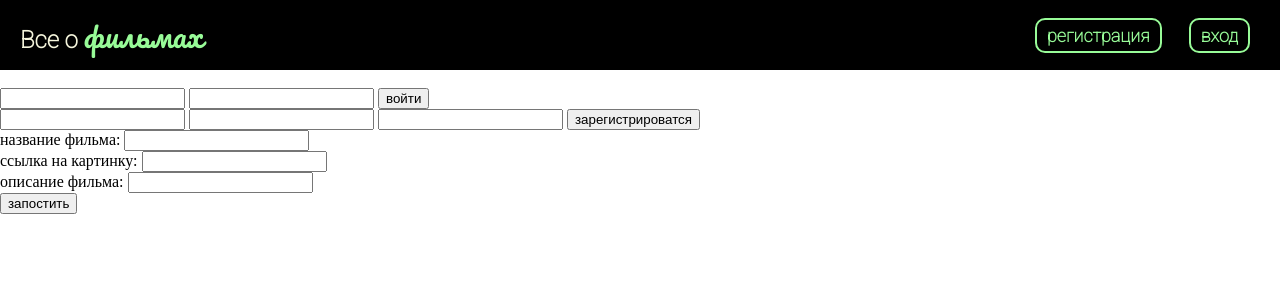
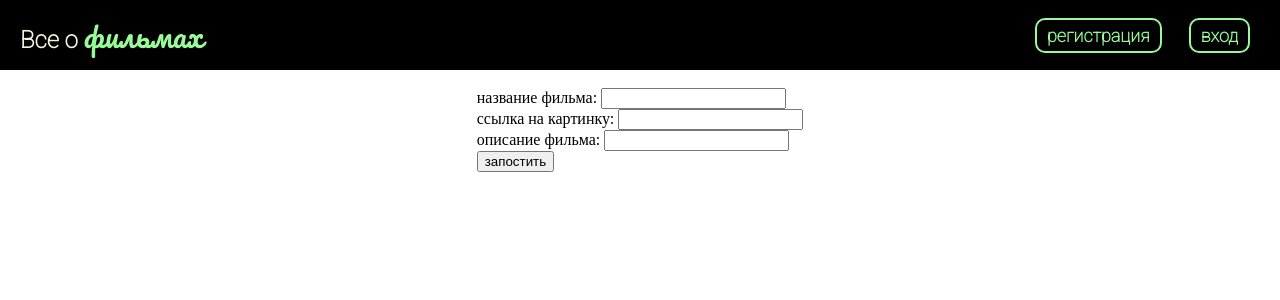
Before and after one commit to YraShlyapin/Flask, a Flask app: page / in a window 1280 px wide. Shown: the top 300 px of the page. Run offline with Flask 2, Linux system fonts and the light colour scheme; data that the repository does not hold is empty.

Commit message:
доработка окна а так же логика открывания нового

```diff
--- a/app.py
+++ b/app.py
@@ -1,4 +1,5 @@
 import os
+from select import select
 from unittest import result
 from flask import Flask, redirect, render_template, url_for, request
 from db.main import check_password, get_User, init_db_app, get_db, add_entities, delete_entitie,add_User
@@ -48,5 +49,13 @@ def log_in():
         return redirect(url_for('main'))
     return redirect(url_for('main'))
 
+@app.route("/card/<movie>")
+def card(movie):
+    db = get_db()
+    select = db.execute("SELECT * FROM movie where title = ?",(str(movie),)).fetchall()[0]
+    if select!=None:
+        return render_template("movieSeen.html",all = select, ban_reg=False)
+    return redirect(url_for('not404'))
+
 if __name__ == "__main__":
     app.run(debug=True)
--- a/templates/card.html
+++ b/templates/card.html
@@ -2,12 +2,14 @@
 
 {%block content%}
     {%if all%}
+    <div id="content">
         {%for item in all %}
-            <a href="#" class="card">
+        <!-- coo9 -->
+            <a href="card/{{item.title}}" class="card">
                 <div>
                     {{item.id}}
                     <h1>{{item.title}}</h1>
-                    <img src="{{item.url_}}" alt="" width="200px">
+                    <img src="{{ item.url_ }}" alt="" width="200px">
 <!--                    <p>{{item.text_}}</p>-->
                 </div>
                 <form action="{{url_for('delete_movie')}}" method="post">
@@ -27,5 +29,13 @@
                 }
             </style>
         {%endfor%}
+    </div>
     {%endif%}
 {% endblock %}
+<style>
+    #content{
+        display: flex;
+        flex-wrap: wrap;
+        justify-content: space-around;
+    }
+</style>
--- a/templates/gallery.html
+++ b/templates/gallery.html
@@ -8,20 +8,8 @@
 
 {% include 'header.html' with context %}
 
-    <form action="{{url_for('log_in')}}" method="post">
-        <input type="text" name="name">
-        <input type="text" name="password">
-        <button type="submit">войти</button>
-    </form>
-
-    <form action="{{url_for('add_user')}}" method="post">
-        <input type="text" name="name">
-        <input type="text" name="password">
-        <input type="text">
-        <button type="submit">зарегистрироватся</button>
-    </form>
-
-    <form action="{{ url_for('add_movie') }}" method="post" id="block">
+    <form action="{{ url_for('add_movie') }}" method="post" id="block" style="display: flex;justify-content: center;">
+        <div>
             <label>
                 название фильма:
                 <input type="text" name="title" id="">
@@ -37,12 +25,12 @@
             </label>
 
             <button type="submit">запостить</button>
+        </div>
     </form>
 
-    <div id="content">
+
         {%block content%}
         {%endblock%}
-    </div>
 </body>
 <style>
     #block label{
@@ -52,10 +40,6 @@
     #block input{
         right: 0;
     }
-    #content{
-        display: flex;
-        flex-wrap: wrap;
-        justify-content: space-around;
-    }
+
 </style>
 </html>
--- a/templates/header.html
+++ b/templates/header.html
@@ -51,10 +51,10 @@
                         <label for="passord">введите пароль</label>
                     </div>
                     <div>
-                        <input type="text" id="passord" class="valudebl" autocomplete="off" pattern="[A-Z]">
+                        <input type="text" id="passord" class="valudebl" autocomplete="off">
                         <label for="passord">повторите пароль</label>
                     </div>
-                    <button type="submit" class="posts">войти</button>
+                    <button type="submit" class="posts">зарегистрироватся</button>
                 </form>
             </div>
         </div>
@@ -72,6 +72,15 @@
         }
         else{
             validebl.classList.remove('active')
+        }
+    },10)
+    const second = validebls[validebls.length-1]
+    const first = validebls[validebls.length-2]
+    setInterval(()=>{
+        if (second.value==first.value){
+            second.classList.remove('dead')
+        }else {
+            second.classList.add('dead')
         }
     },10)
 </script>
@@ -328,4 +337,7 @@
     :root {
         ---green:#98FB98;
     }
+    .dead{
+        background-color: red;
+    }
 </style>
--- /dev/null
+++ b/templates/movieSeen.html
@@ -0,0 +1,6 @@
+{% extends "gallery.html" %}
+
+{%block content%}
+    <h1>{{all.title}}</h1>
+    {{all.text_}}
+{% endblock %}
```
Also changed, not shown: db/db.sqlite. Lines whose indentation alone changed are shown as unchanged.
